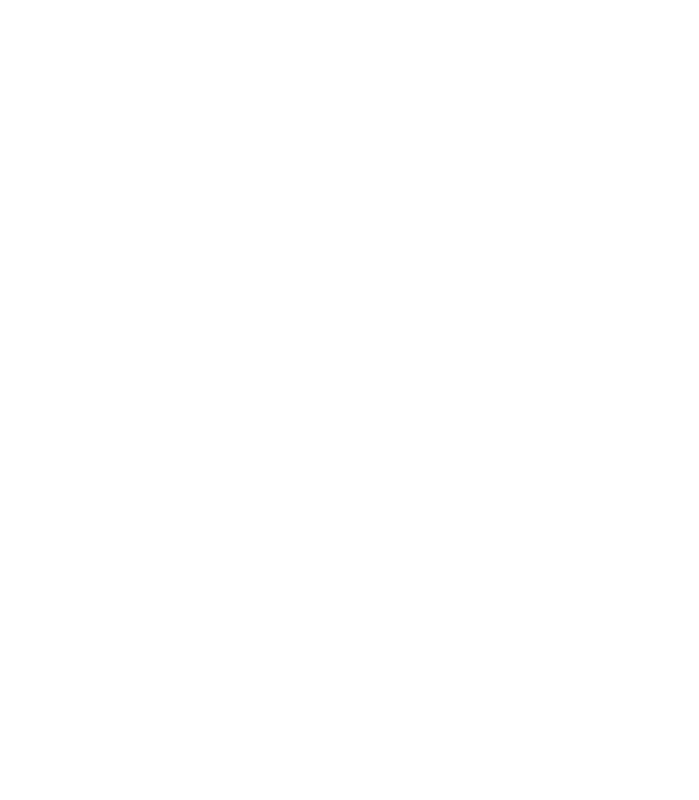
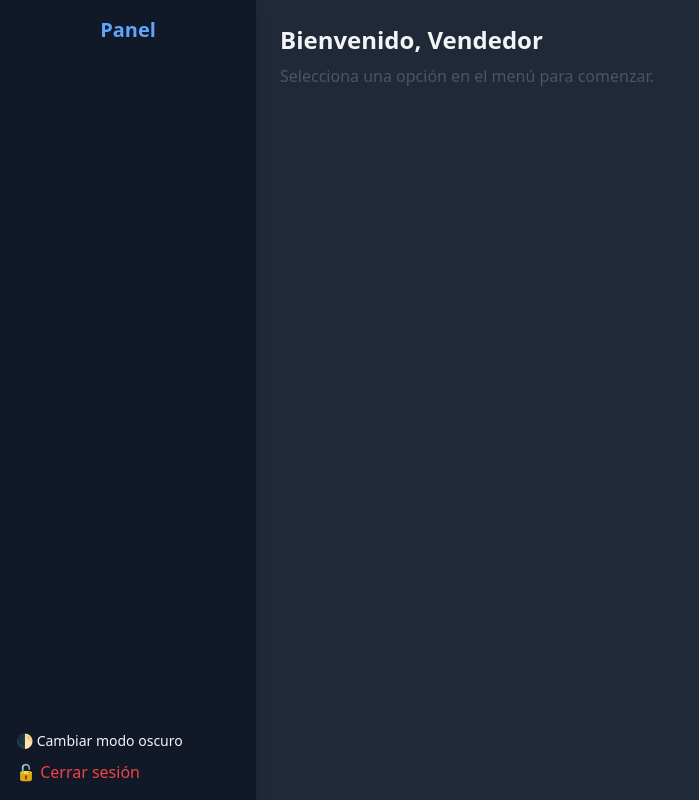
Before and after one commit to JCodem/SistemaBazar, a React (Vite) app in the folder frontend/: page /dashboard in a window 1280 px wide. Before the commit this address had no page. Shown: the whole page, without its empty margins (0-699 px from the left). Built offline with nearby package versions, Linux system fonts and the light colour scheme.

Commit message:
Sp1- Diseño panel - login

```diff
--- a/frontend/src/App.jsx
+++ b/frontend/src/App.jsx
@@ -1,7 +1,9 @@
 import { BrowserRouter, Routes, Route } from 'react-router-dom';
 import Login from './pages/Login';
-import DashboardJefe from './pages/DashboardJefe';
-import DashboardVendedor from './pages/DashboardVendedor';
+import DashboardJefe from './pages/PanelJefe';
+import DashboardVendedor from './pages/PanelVendedor';
+import DashboardLayout from "./layouts/DashboardLayout";
+
 
 function App() {
   return (
@@ -10,6 +12,8 @@
         <Route path="/" element={<Login />} />
         <Route path="/jefe" element={<DashboardJefe />} />
         <Route path="/vendedor" element={<DashboardVendedor />} />
+         <Route path="/" element={<Login />} />
+        <Route path="/dashboard" element={<DashboardLayout />} />
 
       </Routes>
     </BrowserRouter>
--- /dev/null
+++ b/frontend/src/components/Sidebar.jsx
@@ -0,0 +1,64 @@
+
+export default function Sidebar({ rol }) {
+    const cerrarSesion = () => {
+        localStorage.clear();
+        window.location.href = "/";
+    };
+
+
+    const toggleDarkMode = () => {
+        document.documentElement.classList.toggle('dark');
+    };
+
+    function SidebarItem({ icon, text }) {
+        return (
+            <button className="flex items-center gap-2 w-full px-3 py-2 rounded-md hover:bg-gray-100 dark:hover:bg-gray-700 transition">
+                <span>{icon}</span>
+                <span>{text}</span>
+            </button>
+        );
+    }
+
+    return (
+        <aside className="w-64 bg-white dark:bg-gray-900 text-gray-800 dark:text-gray-100 shadow-lg h-screen p-4 flex flex-col justify-between">
+            <div>
+                <h2 className="text-xl font-bold text-blue-600 dark:text-blue-400 mb-6 text-center">
+                    Panel {rol}
+                </h2>
+
+                <nav className="space-y-2">
+                    {rol === "jefe" && (
+                        <>
+                            <SidebarItem icon="📦" text="Productos" />
+                            <SidebarItem icon="📊" text="Reportes" />
+                            <SidebarItem icon="🕒" text="Apertura/Cierre" />
+                        </>
+                    )}
+
+                    {rol === "vendedor" && (
+                        <>
+                            <SidebarItem icon="🧾" text="Generar Boleta" />
+                            <SidebarItem icon="🛒" text="Nueva Venta" />
+                        </>
+                    )}
+                </nav>
+            </div>
+
+            <div className="space-y-2">
+                <button
+                    onClick={toggleDarkMode}
+                    className="w-full text-left text-sm hover:text-blue-600 transition-colors"
+                >
+                    🌓 Cambiar modo oscuro
+                </button>
+
+                <button
+                    onClick={cerrarSesion}
+                    className="w-full text-left text-red-500 hover:underline"
+                >
+                    🔓 Cerrar sesión
+                </button>
+            </div>
+        </aside>
+    );
+}
--- /dev/null
+++ b/frontend/src/layouts/DashboardLayout.jsx
@@ -0,0 +1,16 @@
+import Sidebar from "../components/Sidebar";
+import PanelJefe from "../pages/PanelJefe";
+import PanelVendedor from "../pages/PanelVendedor";
+
+export default function DashboardLayout() {
+  const rol = localStorage.getItem("rol");
+
+  return (
+    <div className="flex min-h-screen bg-gray-100 dark:bg-gray-800 text-gray-900 dark:text-gray-100">
+      <Sidebar rol={rol} />
+      <main className="flex-1 p-6">
+        {rol === "jefe" ? <PanelJefe /> : <PanelVendedor />}
+      </main>
+    </div>
+  );
+}
--- a/frontend/src/main.jsx
+++ b/frontend/src/main.jsx
@@ -3,7 +3,7 @@
 import './index.css'
 import App from './App.jsx'
 
-
+document.documentElement.classList.add('dark');
 createRoot(document.getElementById('root')).render(
   <StrictMode>
     <App />
--- a/frontend/src/pages/DashboardJefe.jsx
+++ /dev/null
@@ -1,3 +0,0 @@
-export default function DashboardJefe() {
-  return <h1>Bienvenido Jefe de Ventas</h1>;
-}
--- a/frontend/src/pages/DashboardVendedor.jsx
+++ /dev/null
@@ -1,3 +0,0 @@
-export default function DashboardVendedor() {
-  return <h1>Bienvenido Vendedor</h1>;
-}
--- a/frontend/src/pages/Login.jsx
+++ b/frontend/src/pages/Login.jsx
@@ -1,6 +1,8 @@
 import { useState } from 'react';
 import { useNavigate } from 'react-router-dom';
 import { login } from '../services/authService';
+
+
 
 function Login() {
   const [correo, setCorreo] = useState('');
@@ -17,19 +19,19 @@
       localStorage.setItem('token', token);
       localStorage.setItem('rol', rol);
 
-      if (rol === 'jefe') navigate('/jefe');
-      else if (rol === 'vendedor') navigate('/vendedor');
+      if (rol === 'jefe') navigate('/dashboard');
+      else if (rol === 'vendedor') navigate('/dashboard');;
     } catch (err) {
       setError('Credenciales inválidas');
     }
   };
 
   return (
-    <div className="min-h-screen flex items-center justify-center bg-gray-100">
+    <div className="min-h-screen flex items-center justify-center bg-gray-100 dark:bg-gray-900">
       <form
         onSubmit={handleLogin}
-        className="bg-white shadow-lg rounded-xl px-10 py-8 w-full max-w-md"
-      >
+        className="bg-white shadow-lg rounded-xl px-10 py-8 w-full max-w-md">
+            <img src="/logoTec.png" alt="Logo del sistema" className="w-24 h-auto mx-auto mb-6"/>
         <h2 className="text-2xl font-bold text-center text-gray-800 mb-6">Iniciar Sesión</h2>
 
         <label className="block mb-2 text-sm text-gray-700">Correo</label>
@@ -58,7 +60,7 @@
 
         <button
           type="submit"
-          className="w-full bg-blue-600 hover:bg-blue-700 text-white font-semibold py-2 rounded-lg transition-colors"
+          className="w-full  bg-blue-600 hover:bg-blue-700 text-white font-semibold py-2 rounded-lg transition-colors"
         >
           Ingresar
         </button>
--- /dev/null
+++ b/frontend/src/pages/PanelJefe.jsx
@@ -0,0 +1,8 @@
+export default function PanelJefe() {
+  return (
+    <div>
+      <h1 className="text-2xl font-bold">Bienvenido, Jefe de Ventas</h1>
+      <p className="mt-2 text-gray-600">Selecciona una opción en el menú para comenzar.</p>
+    </div>
+  );
+}
--- /dev/null
+++ b/frontend/src/pages/PanelVendedor.jsx
@@ -0,0 +1,8 @@
+export default function PanelVendedor() {
+  return (
+    <div>
+      <h1 className="text-2xl font-bold">Bienvenido, Vendedor</h1>
+      <p className="mt-2 text-gray-600">Selecciona una opción en el menú para comenzar.</p>
+    </div>
+  );
+}
--- a/frontend/tailwind.config.js
+++ b/frontend/tailwind.config.js
@@ -1,8 +1,10 @@
 /** @type {import('tailwindcss').Config} */
 export default {
-  content: [
+    darkMode: "class",
+    content: [
     "./index.html",
     "./src/**/*.{js,ts,jsx,tsx}",
+
   ],
   theme: {
     extend: {},
```
Also changed, not shown: frontend/public/logoTec.png (added), frontend/src/components/Header.jsx (added).
